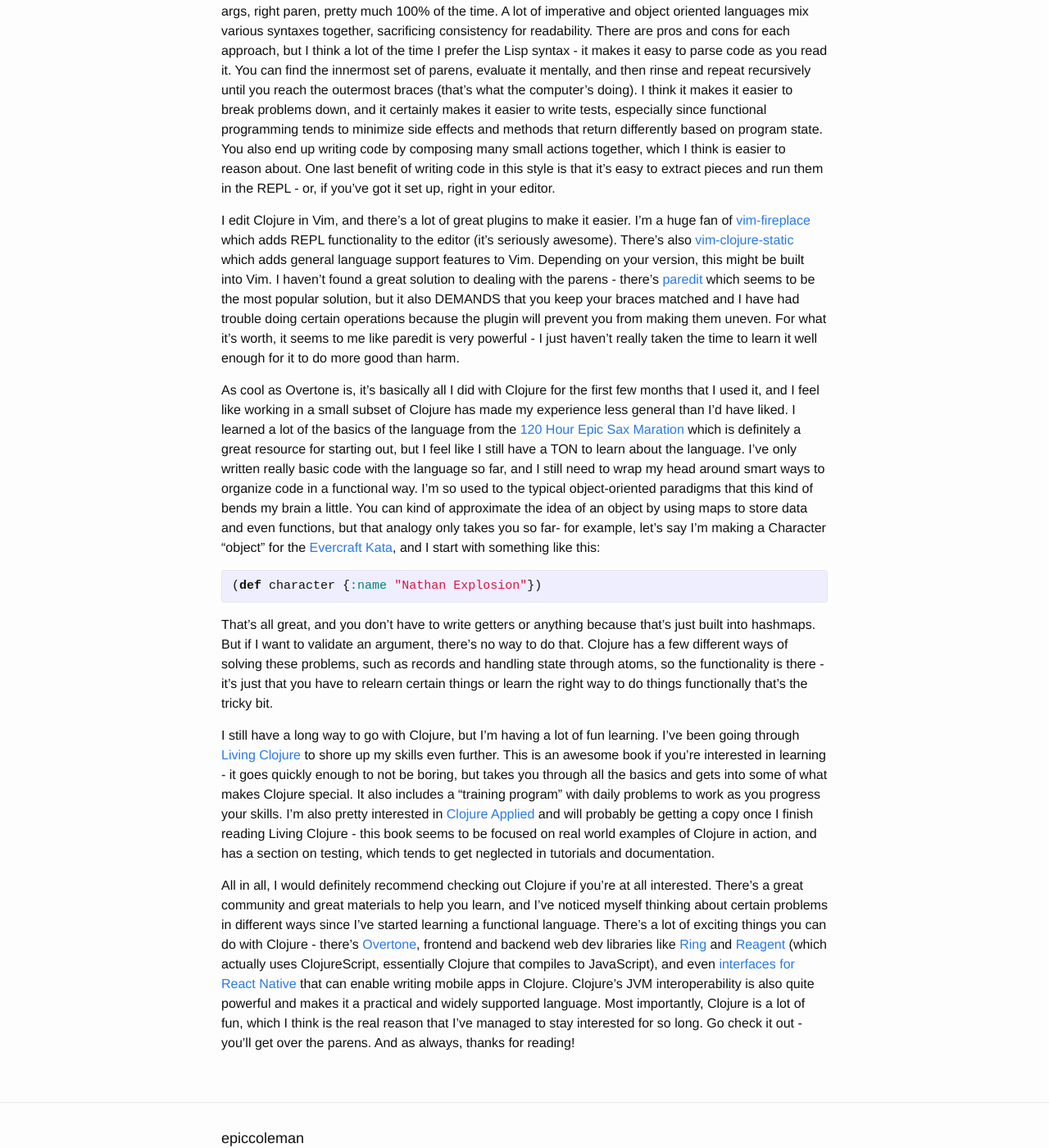
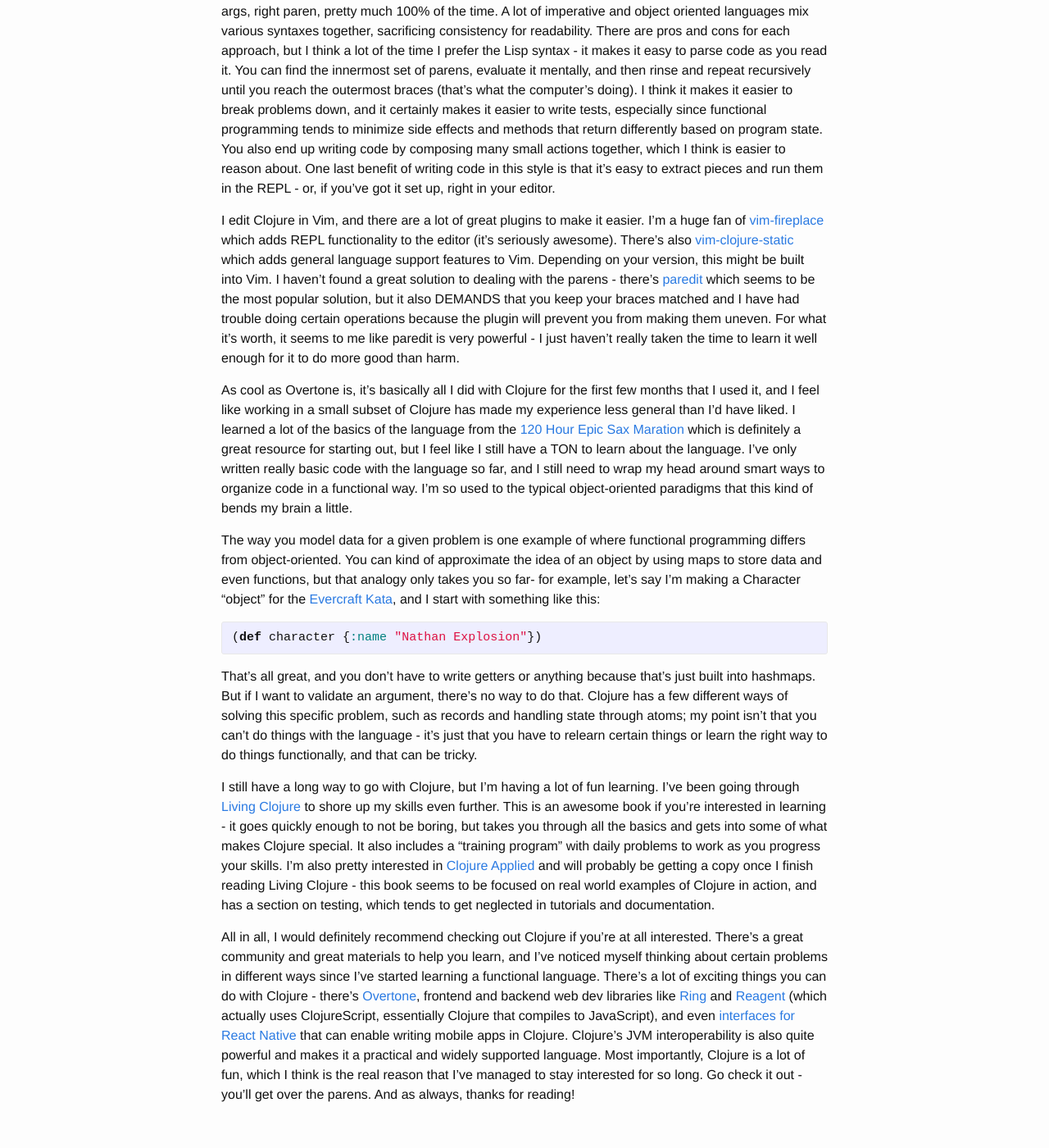
Before and after one commit to epiccoleman/blog, a Jekyll site: the page built from _posts/2016-06-05-clojure.md, in a window 1280 px wide and 1400 px high, scrolled down 566 px. Shown: the whole window at 82% size. Built offline with Jekyll 4.4.1, drawn with Linux system fonts in a browser that asks for light colours; comment, search, counter and statistics services are not loaded; some of the changed text lies outside the part shown.

Commit message:
Finalize Clojure post

```diff
--- a/_posts/2016-06-05-clojure.md
+++ b/_posts/2016-06-05-clojure.md
@@ -43,7 +43,7 @@ about. One last benefit of writing code in this style is that it's easy to
 extract pieces and run them in the REPL - or, if you've got it set up, right in
 your editor.
 
-I edit Clojure in Vim, and there's a
+I edit Clojure in Vim, and there are a
 lot of great plugins to make it easier. I'm a huge fan of
 [vim-fireplace](https://github.com/tpope/vim-fireplace) which adds REPL
 functionality to the editor (it's seriously awesome). There's also
@@ -67,7 +67,9 @@ definitely a great resource for starting out, but I feel like I still have a TON
 to learn about the language. I've only written really basic code with the
 language so far, and I still need to wrap my head around smart ways to organize
 code in a functional way. I'm so used to the typical object-oriented paradigms
-that this kind of bends my brain a little. You can kind of approximate the idea
+that this kind of bends my brain a little.
+
+The way you model data for a given problem is one example of where functional programming differs from object-oriented. You can kind of approximate the idea
 of an object by using maps to store data and even functions, but that
 analogy only takes you so far- for example, let's say I'm making a Character
 "object" for the [Evercraft Kata](INSERT LINK TO POST), and I start with
@@ -79,10 +81,10 @@ something like this:
 
 That's all great, and you don't have to write getters or anything because that's
 just built into hashmaps. But if I want to validate an argument, there's no way
-to do that. Clojure has a few different ways of solving these problems, such as
-records and handling state through atoms, so the functionality is there - it's
+to do that. Clojure has a few different ways of solving this specific problem, such as
+records and handling state through atoms; my point isn't that you can't do things with the language - it's
 just that you have to relearn certain things or learn the right way to do things
-functionally that's the tricky bit.
+functionally, and that can be tricky.
 
 I still have a long way to go with Clojure, but I'm having a lot of fun
 learning. I've been going through [Living
```
Also changed, not shown: other parts of _posts/2016-06-05-clojure.md (+1 -1 lines), _posts/2016-05-17-evercraft-clojure.md (deleted, +0 -46 lines).
